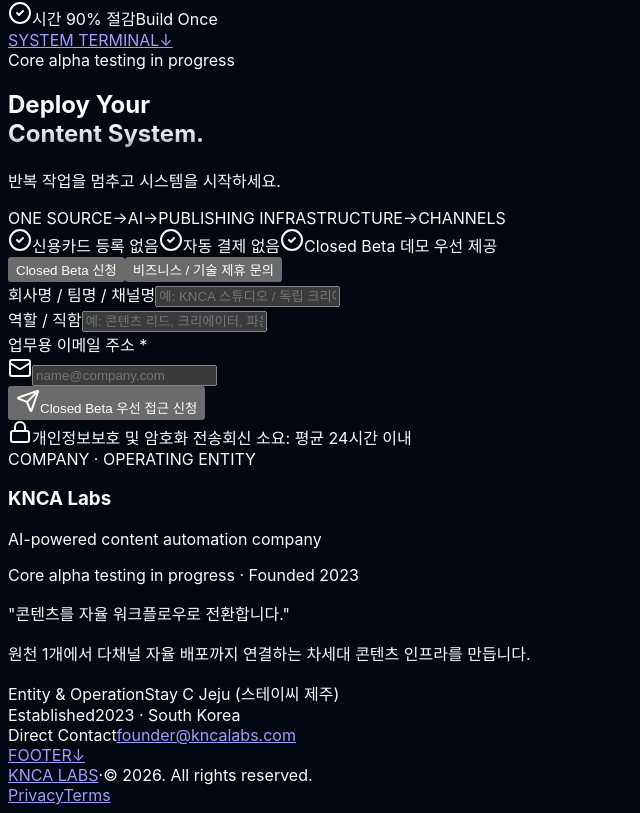
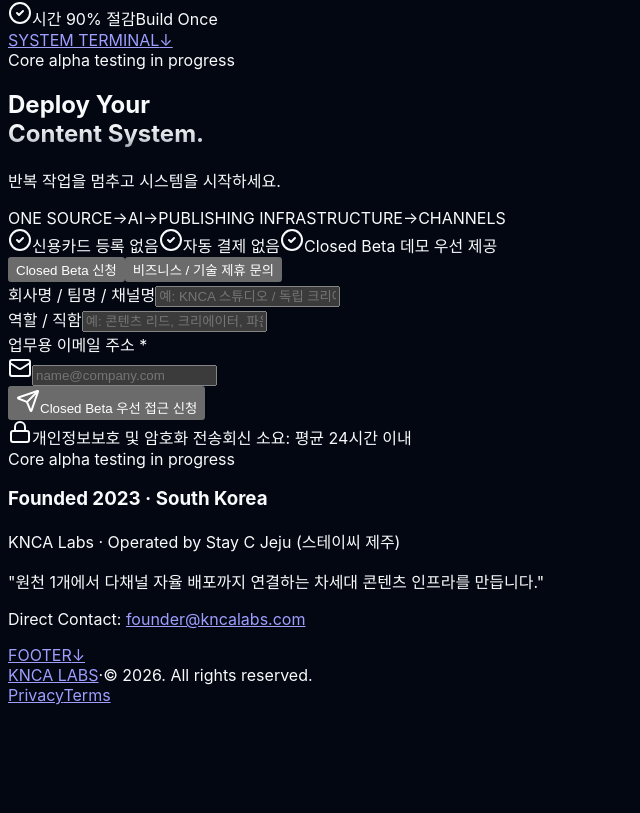
Before and after one commit to kncalabs/kncalabs, a Next.js app: page / in a window 1280 px wide. Shown: the part 2148-2961 px from the top of the page, without its empty margins (0-640 px from the left). After the commit the page ends 2861 px from the top, so only its background shows below. Built offline with nearby package versions, Linux system fonts and the light colour scheme; a web font is replaced by a local one.

Commit message:
feat: elevate 'Founded 2023 · South Korea' into monumental statement in Company section

```diff
--- a/src/components/TrustAndConversion.tsx
+++ b/src/components/TrustAndConversion.tsx
@@ -229,56 +229,32 @@ export default function TrustAndConversion() {
           </div>
         </div>
 
-        {/* 2. CONSOLIDATED CORPORATE CREDIBILITY: 5. COMPANY (Apple/Linear Spec) */}
-        <div id="company" className="rounded-3xl bg-[#090d18]/80 border border-white/10 p-8 sm:p-12 backdrop-blur-xl space-y-8">
-          <div className="flex flex-wrap items-center justify-between gap-4 border-b border-white/5 pb-6">
-            <div>
-              <div className="flex items-center gap-2 text-xs font-mono text-slate-400 uppercase tracking-wider">
-                <span className="w-1.5 h-1.5 rounded-full bg-slate-400" />
-                <span>COMPANY · OPERATING ENTITY</span>
-              </div>
-              <h3 className="text-2xl sm:text-3xl font-bold text-white tracking-tight mt-1.5">
-                KNCA Labs
-              </h3>
-              <p className="text-xs font-mono text-sky-400 mt-0.5">
-                AI-powered content automation company
-              </p>
-            </div>
-
-            <div className="inline-flex items-center gap-2 px-3.5 py-1.5 rounded-full bg-white/5 border border-white/10 text-slate-300 text-xs font-mono font-medium">
-              <span className="w-1.5 h-1.5 rounded-full bg-emerald-400 animate-pulse" />
-              <span>Core alpha testing in progress · Founded 2023</span>
-            </div>
+        {/* 2. CONSOLIDATED CORPORATE CREDIBILITY: COMPANY */}
+        <div id="company" className="rounded-3xl bg-[#090d18]/80 border border-white/10 p-8 sm:p-14 backdrop-blur-xl space-y-6 text-center max-w-4xl mx-auto">
+          <div className="inline-flex items-center gap-2 px-3.5 py-1.5 rounded-full bg-slate-900/80 border border-white/10 text-slate-300 text-xs font-mono font-medium">
+            <span className="w-1.5 h-1.5 rounded-full bg-emerald-400 animate-pulse" />
+            <span className="tracking-widest uppercase text-[11px]">Core alpha testing in progress</span>
           </div>
 
-          <div className="grid grid-cols-1 md:grid-cols-12 gap-6 items-start text-xs leading-relaxed">
-            {/* Mission Statement (7 cols) */}
-            <div className="md:col-span-7 space-y-2">
-              <p className="text-sm font-semibold text-white">
-                &quot;콘텐츠를 자율 워크플로우로 전환합니다.&quot;
-              </p>
-              <p className="text-slate-400 font-sans">
-                원천 1개에서 다채널 자율 배포까지 연결하는 차세대 콘텐츠 인프라를 만듭니다.
-              </p>
-            </div>
+          <div className="space-y-3">
+            <h3 className="text-3xl sm:text-5xl md:text-6xl font-black text-white tracking-tight leading-[1.08]">
+              Founded 2023 · South Korea
+            </h3>
+            <p className="text-sm sm:text-base font-mono text-slate-400">
+              KNCA Labs · Operated by Stay C Jeju (스테이씨 제주)
+            </p>
+          </div>
 
-            {/* Corporate Fact Grid (5 cols) */}
-            <div className="md:col-span-5 grid grid-cols-2 gap-4 pt-1 md:pt-0 border-t md:border-t-0 md:border-l border-slate-800 md:pl-6">
-              <div className="space-y-1">
-                <span className="text-slate-500 font-mono block">Entity & Operation</span>
-                <span className="text-white font-medium block">Stay C Jeju (스테이씨 제주)</span>
-              </div>
-              <div className="space-y-1">
-                <span className="text-slate-500 font-mono block">Established</span>
-                <span className="text-white font-medium block">2023 · South Korea</span>
-              </div>
-              <div className="space-y-1 col-span-2">
-                <span className="text-slate-500 font-mono block">Direct Contact</span>
-                <a href={`mailto:${siteConfig.contact.email}`} className="text-sky-300 hover:underline font-mono">
-                  {siteConfig.contact.email}
-                </a>
-              </div>
-            </div>
+          <div className="max-w-xl mx-auto pt-4 border-t border-white/5 space-y-2 text-xs sm:text-sm text-slate-400 leading-relaxed">
+            <p className="text-slate-300 font-medium">
+              &quot;원천 1개에서 다채널 자율 배포까지 연결하는 차세대 콘텐츠 인프라를 만듭니다.&quot;
+            </p>
+            <p className="font-mono text-slate-500 pt-1">
+              Direct Contact:{" "}
+              <a href={`mailto:${siteConfig.contact.email}`} className="text-sky-300 hover:underline">
+                {siteConfig.contact.email}
+              </a>
+            </p>
           </div>
         </div>
 
```
